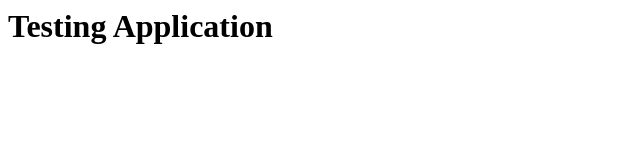
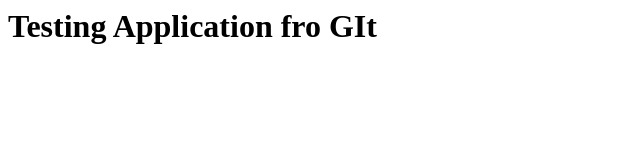
Before and after one commit to JSK13041980-GIT/Working, a plain HTML site: page index.html in a window 1280 px wide. Shown: the whole page, without its empty margins (0-640 px from the left). Drawn offline with Linux system fonts and the light colour scheme.

Commit message:
Add New tag

```diff
--- a/index.html
+++ b/index.html
@@ -1 +1 @@
-<H1>Testing Application </H1>
+<H1>Testing Application fro GIt</H1>
```
